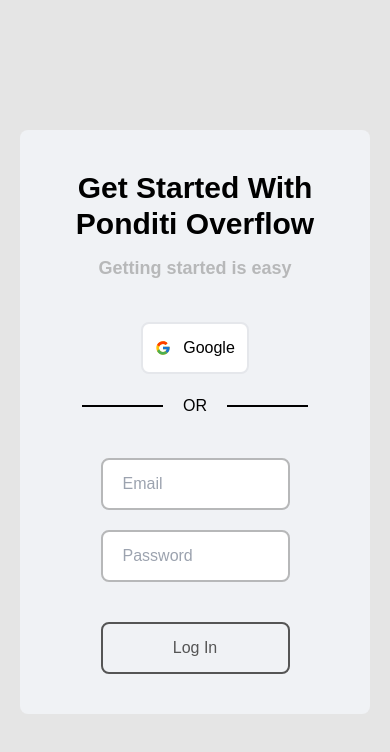
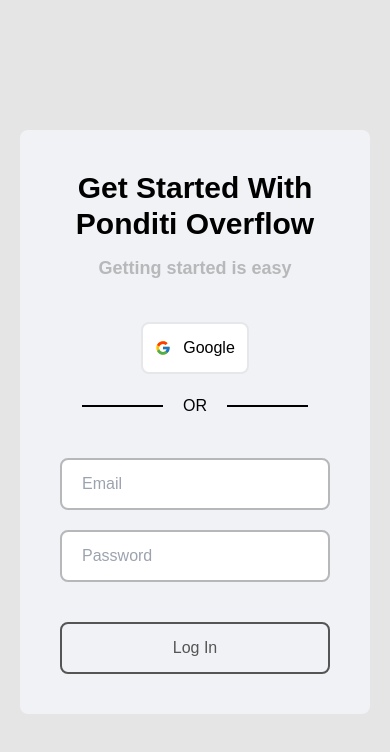
Before and after one commit to Byte-Walker/ponditi-overflow-fr, a React (Create React App) app: page / in a window 390 px wide. Shown: the top 752 px of the page. Built offline with nearby package versions, Linux system fonts and the light colour scheme.

Commit message:
login page has been made responsive

```diff
--- a/src/Page/Login/Login.jsx
+++ b/src/Page/Login/Login.jsx
@@ -27,7 +27,7 @@
           <div className="h-[2px] w-[30%] bg-black">&nbsp;</div>
         </div>
         {/* login form */}
-        <form className="w-[70%] block mx-auto mt-10">
+        <form className="md:w-[70%] w-full block mx-auto mt-10">
           <input type="text" className={`${input} mb-5`} placeholder="Email" />
           <input type="password" className={`${input}`} placeholder="Password" />
           <button
```
